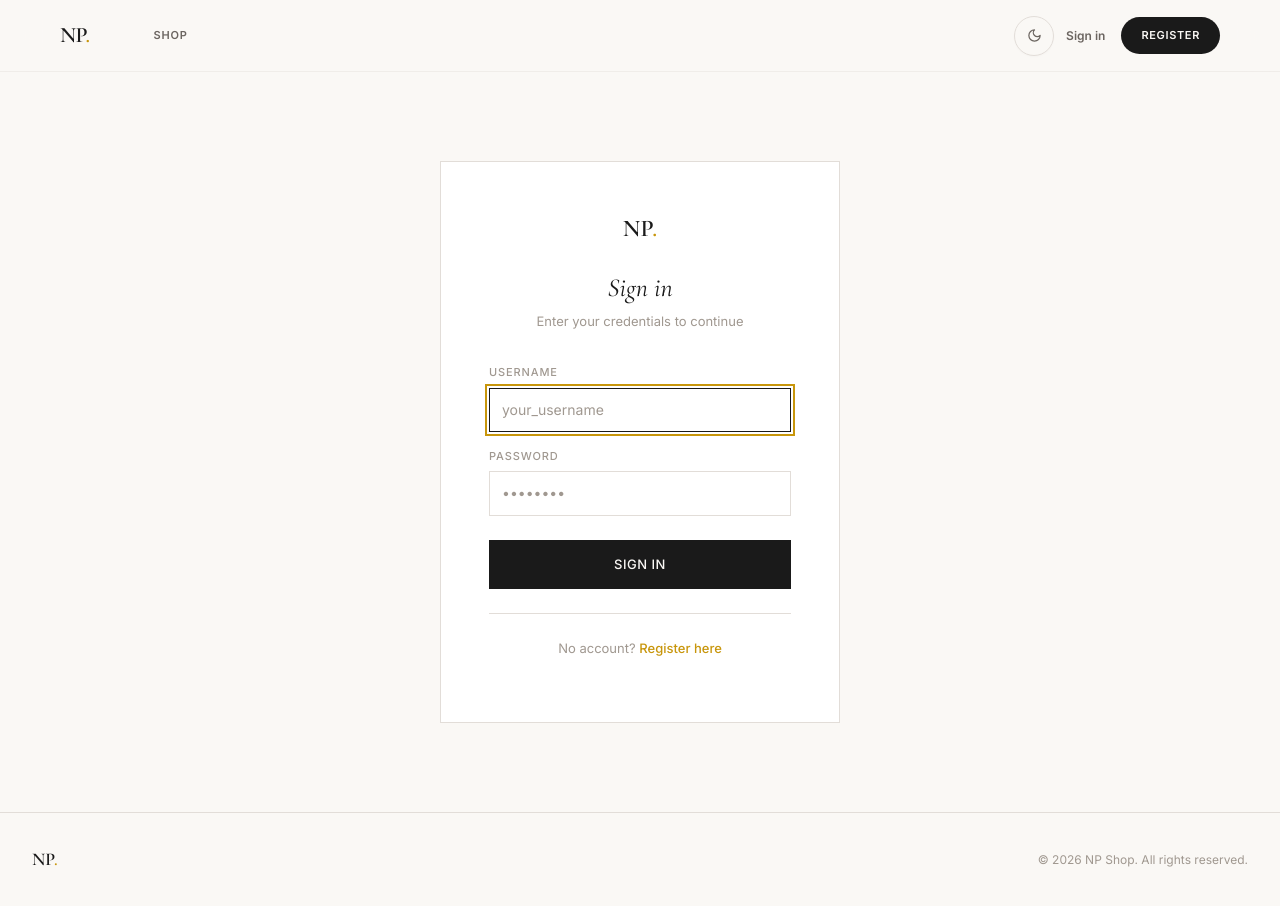
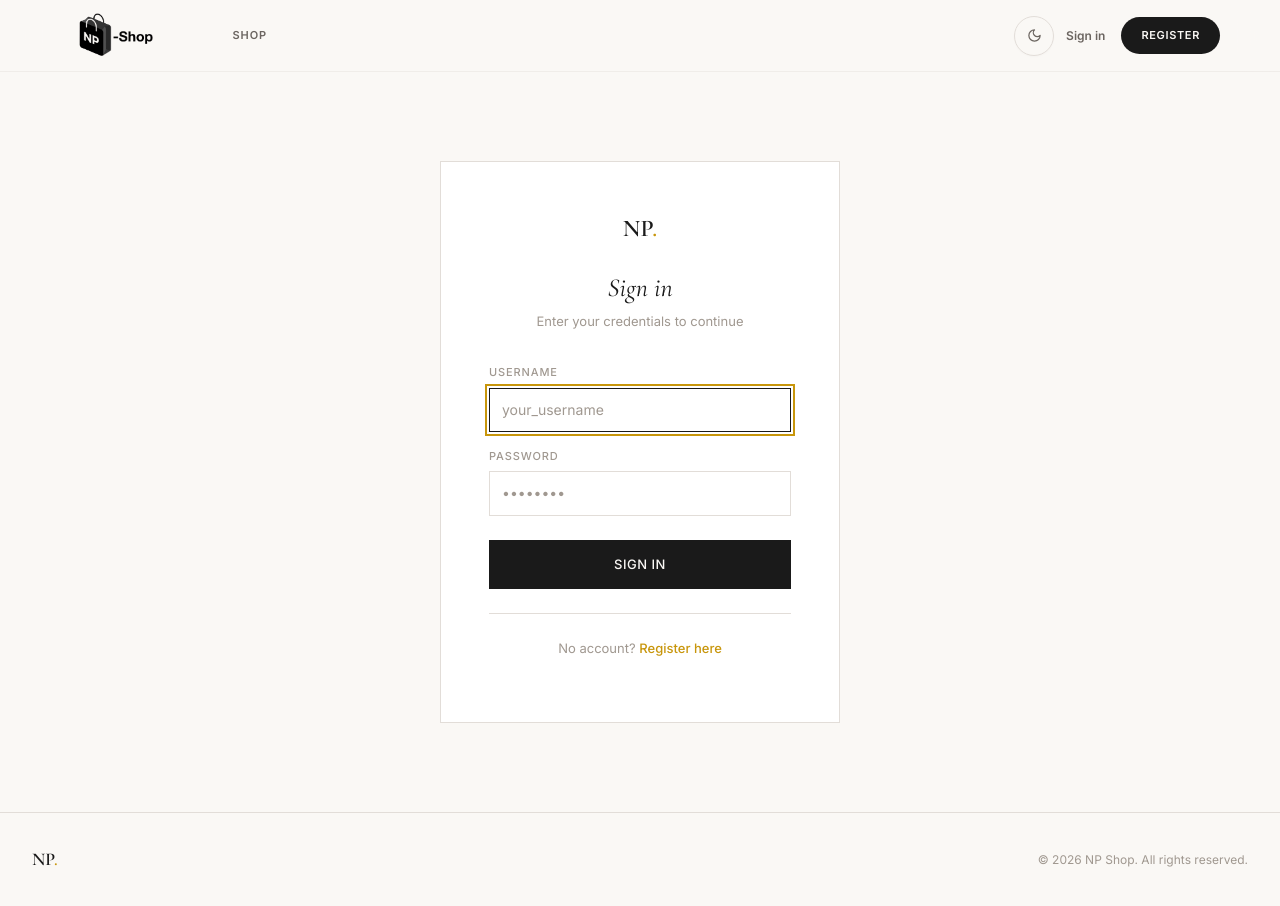
Before and after one commit to julhariemaddin/np-shop-web, a React (Vite) app: page /login in a window 1280 px wide. Built offline with nearby package versions, Linux system fonts and the light colour scheme; no server answers.

Commit message:
feat : added the new logo

```diff
--- a/src/components/layout/Header.jsx
+++ b/src/components/layout/Header.jsx
@@ -60,7 +60,17 @@ export default function Header() {
   return (
     <header className={styles.header}>
       <div className={styles.inner}>
-        <Link to="/" className={styles.logo}>NP<span className={styles.logoDot}>.</span></Link>
+        {/* Logo container utilizing favicon.png with correct routing wrapper */}
+        <Link
+          to="/"
+          className={`${styles.logoContainer} ${theme === 'dark' ? styles.logoDark : ''}`}
+        >
+          <img
+            src="/favicon.png"
+            alt="NP-Shop Logo"
+            className={styles.logoImage}
+          />
+        </Link>
 
         <nav className={styles.nav}>
           <Link to="/products" className={styles.navLink}>Shop</Link>
--- a/src/components/layout/Header.module.css
+++ b/src/components/layout/Header.module.css
@@ -21,20 +21,27 @@
   justify-content: space-between;
 }
 
-/* Typography Identity Elements */
-.logo {
-  font-family: var(--font-display), sans-serif;
-  font-size: 22px;
-  font-weight: 800;
-  letter-spacing: -0.03em;
-  color: var(--text-primary);
-  text-decoration: none;
+/* Image Identity Wrapper Rules */
+.logoContainer {
+  display: flex;
+  align-items: center;
+  height: 100%;
   flex-shrink: 0;
   user-select: none;
+  text-decoration: none;
 }
 
-.logoDot {
-  color: var(--accent, #121212);
+.logoImage {
+  height: 3.7rem; /* Increased from 34px to make the logo a little bigger */
+  width: auto;
+  display: block;
+  object-fit: contain;
+  transition: filter var(--duration-base) var(--ease);
+}
+
+/* Inverts flat solid black elements perfectly for modern high-contrast Dark Layout configurations */
+.logoDark .logoImage {
+  filter: invert(1) brightness(1.2);
 }
 
 /* Primary Navigation Configuration */
```
Also changed, not shown: public/favicon.png (added), public/favicon.svg (deleted).
